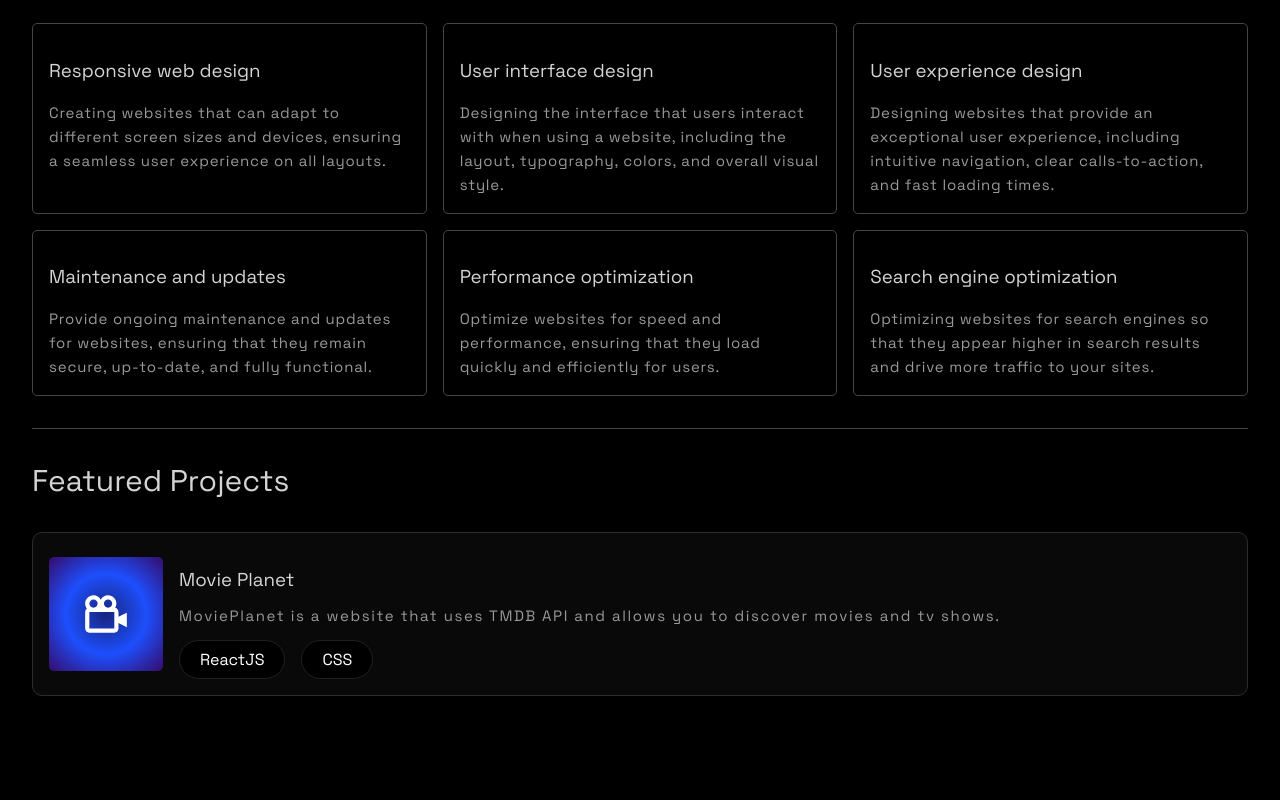
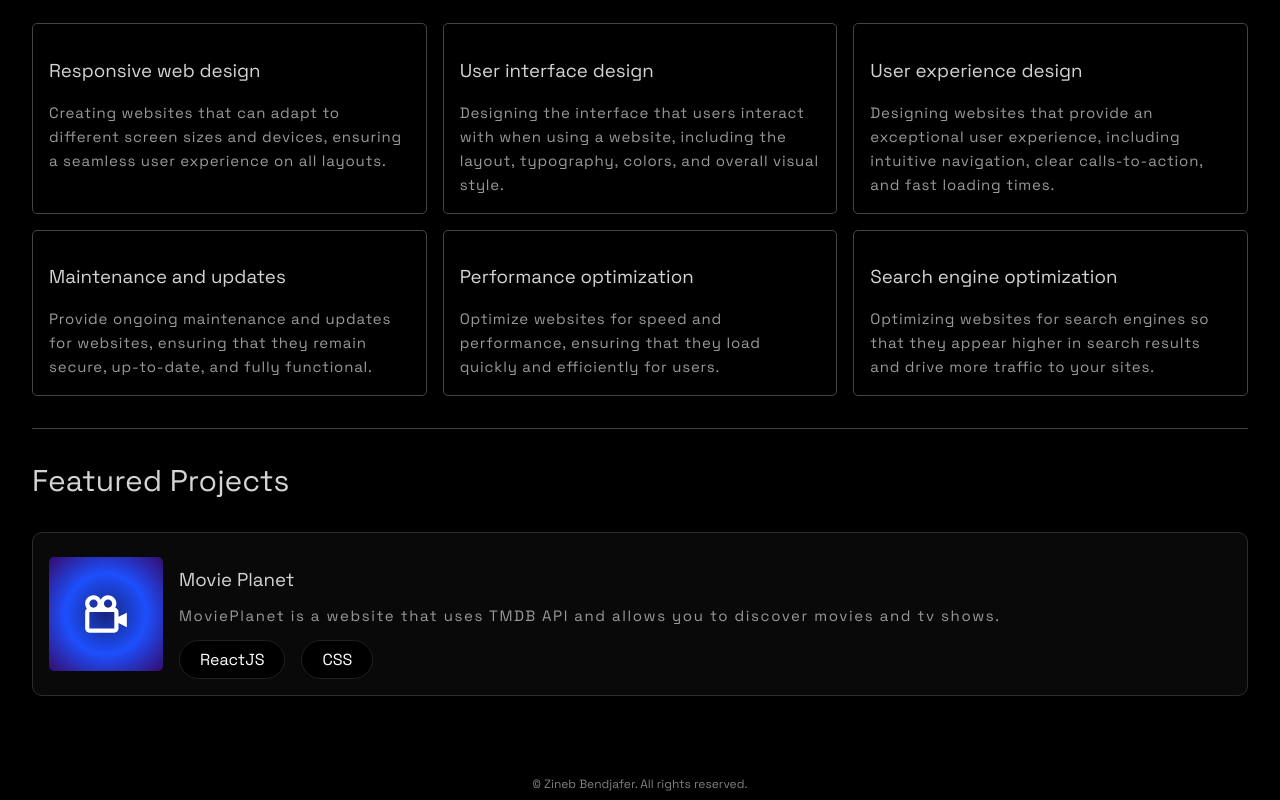
Before and after one commit to wx-it/new-portfolio, a React (Create React App) app: page / in a window 1280 px wide. Shown: the part 1034-1834 px from the top of the page. Before the commit the page ends 1810 px from the top, so only its background shows below. Built offline with nearby package versions, Linux system fonts and the light colour scheme.

Commit message:
added footer

```diff
--- a/src/App.js
+++ b/src/App.js
@@ -14,11 +14,14 @@ function App() {
 
   return (
     <div>
-      <div className="container">
-        <Header />
-        <Services />
-        <Projects />
-      </div>
+      <main>
+        <div className="container">
+          <Header />
+          <Services />
+          <Projects />
+        </div>
+      </main>
+      <footer>© Zineb Bendjafer. All rights reserved.</footer>
     </div>
   );
 }
--- a/src/index.css
+++ b/src/index.css
@@ -18,6 +18,13 @@ body{
     min-height: 100vh;
 }
 
+footer{
+    color: #808080;
+    text-align: center;
+    font-size: 12px;
+    margin-bottom: .5rem;
+}
+
 @media only screen and (max-width: 1300px) {
     .container{
         padding: 0 2rem;
```
